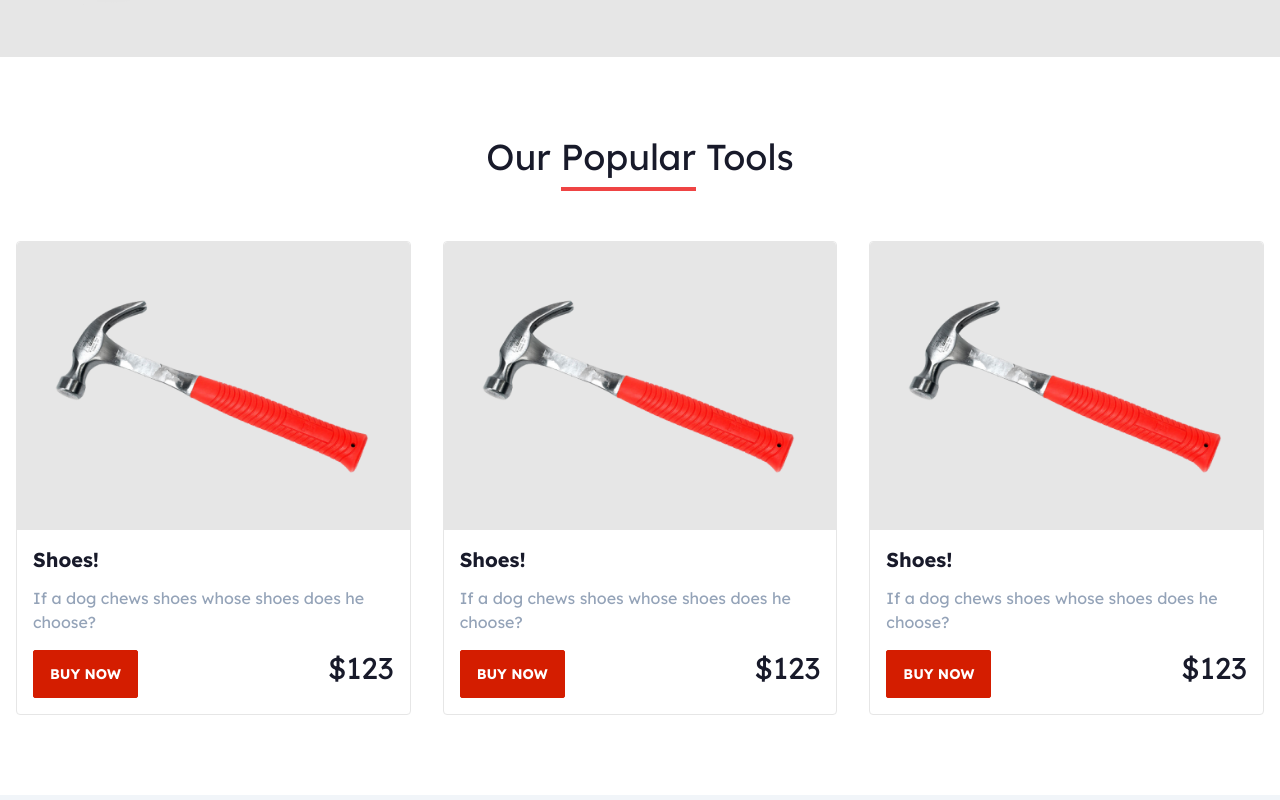
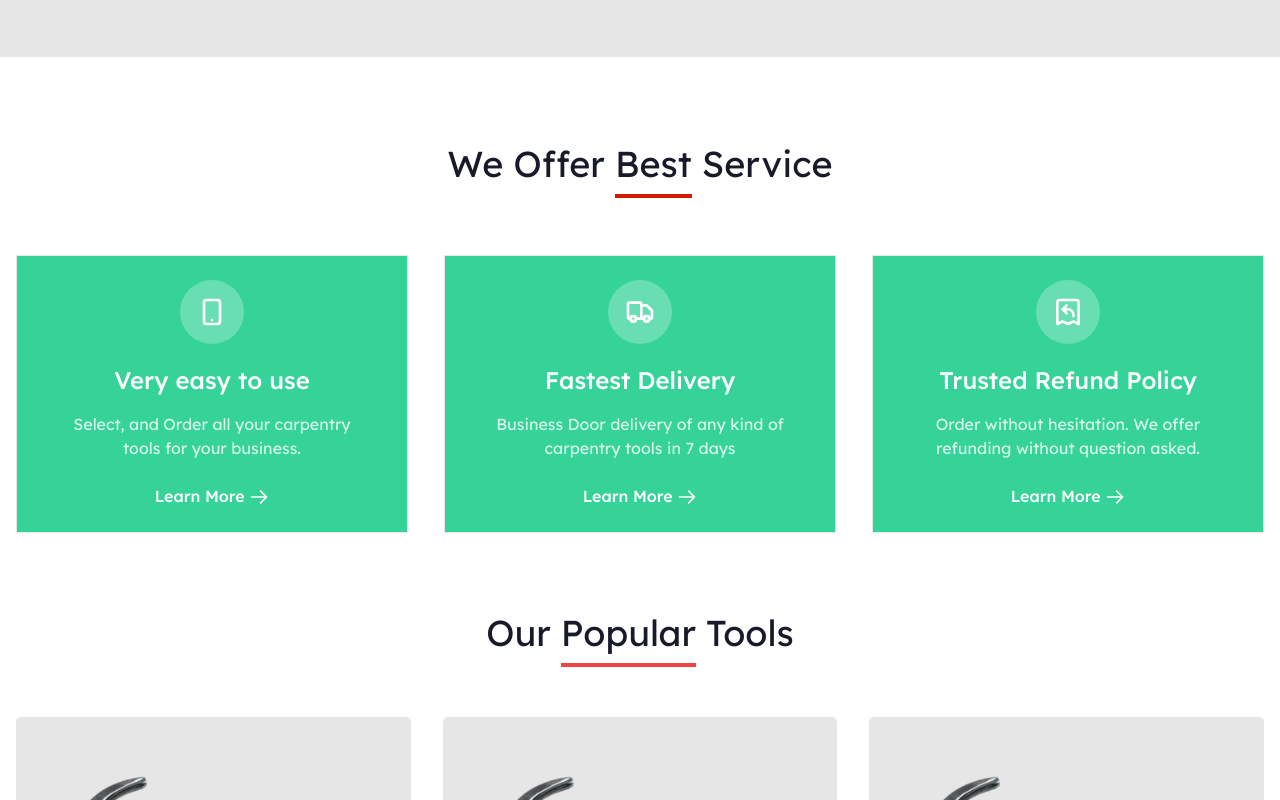
Before and after one commit to Naiem890/Tools-Hub, a React (Create React App) app: page / in a window 1280 px wide. Shown: the part 640-1440 px from the top of the page. Built offline with nearby package versions, Linux system fonts and the light colour scheme; the HTML template or start-up script is replaced by a standard one.

Commit message:
features section added

```diff
--- /dev/null
+++ b/src/components/Pages/Home/Features.js
@@ -0,0 +1,66 @@
+import {
+  ArrowRightIcon,
+  DeviceMobileIcon,
+  ReceiptRefundIcon,
+  TruckIcon,
+} from "@heroicons/react/outline";
+import React from "react";
+import { Link } from "react-router-dom";
+
+const Features = () => {
+  return (
+    <div className="container mx-auto 2xl:px-32 px-4 mt-20">
+      <h2 className="text-4xl text-center ">
+        We Offer{" "}
+        <span className="border-b-4 sm:pb-2 leading-normal border-primary">
+          Best
+        </span>{" "}
+        Service
+      </h2>
+
+      <div className="grid lg:grid-cols-3 md:grid-cols-2 grid-cols-1 mt-16 md:gap-9 gap-4 mb-9">
+        <div className="text-center border py-6 hover:shadow-lg hover:border-transparent transition-all cursor-pointer bg-success hover:bg-[#3B4342] text-white">
+          <div className="bg-[#ffffff40] rounded-full inline-block  p-4">
+            <DeviceMobileIcon className="w-8 h-8  inline-block text-white"></DeviceMobileIcon>
+          </div>
+          <h2 className="text-2xl font-medium mt-5 ">Very easy to use</h2>
+          <p className="mx-auto w-4/5 mt-4 opacity-80">
+            Select, and Order all your carpentry tools for your business.
+          </p>
+          <Link to="/" className=" mt-6 inline-block font-medium">
+            Learn More{"  "}
+            <ArrowRightIcon className="inline w-5 h-5"></ArrowRightIcon>
+          </Link>
+        </div>
+        <div className="text-center border py-6 hover:shadow-lg hover:border-transparent transition-all cursor-pointer bg-success hover:bg-[#3B4342] text-white">
+          <div className="bg-[#ffffff40] rounded-full inline-block  p-4">
+            <TruckIcon className="w-8 h-8  inline-block text-white"></TruckIcon>
+          </div>
+          <h2 className="text-2xl font-medium mt-5 ">Fastest Delivery</h2>
+          <p className="mx-auto w-4/5 mt-4 opacity-80">
+            Business Door delivery of any kind of carpentry tools in 7 days
+          </p>
+          <Link to="/" className=" mt-6 inline-block font-medium">
+            Learn More{"  "}
+            <ArrowRightIcon className="inline w-5 h-5"></ArrowRightIcon>
+          </Link>
+        </div>
+        <div className="text-center border py-6 hover:shadow-lg hover:border-transparent transition-all cursor-pointer bg-success hover:bg-[#3B4342] text-white">
+          <div className="bg-[#ffffff40] rounded-full inline-block  p-4">
+            <ReceiptRefundIcon className="w-8 h-8  inline-block text-white"></ReceiptRefundIcon>
+          </div>
+          <h2 className="text-2xl font-medium mt-5 ">Trusted Refund Policy</h2>
+          <p className="mx-auto w-4/5 mt-4 opacity-80">
+            Order without hesitation. We offer refunding without question asked.
+          </p>
+          <Link to="/" className=" mt-6 inline-block font-medium">
+            Learn More{"  "}
+            <ArrowRightIcon className="inline w-5 h-5"></ArrowRightIcon>
+          </Link>
+        </div>
+      </div>
+    </div>
+  );
+};
+
+export default Features;
--- a/src/components/Pages/Home/Home.js
+++ b/src/components/Pages/Home/Home.js
@@ -1,4 +1,5 @@
 import React from "react";
+import Features from "./Features";
 import Hero from "./Hero";
 import Reviews from "./Reviews";
 import Stats from "./Stats";
@@ -8,6 +9,7 @@ const Home = () => {
   return (
     <div>
       <Hero></Hero>
+      <Features></Features>
       <Tools></Tools>
       <Stats></Stats>
       <Reviews></Reviews>
--- a/src/components/Pages/Home/Review.js
+++ b/src/components/Pages/Home/Review.js
@@ -2,7 +2,7 @@ import React from "react";
 
 const Review = () => {
   return (
-    <article className="border px-7 py-5 bg-slate-50">
+    <article className="border px-7 py-5 bg-slate-50 hover:shadow-lg hover:border-transparent transition-all cursor-pointer">
       <div className="flex gap-3">
         <div class="flex items-center mb-4 space-x-6">
           <div class="avatar">
--- a/src/components/Pages/Home/Tool.js
+++ b/src/components/Pages/Home/Tool.js
@@ -3,8 +3,7 @@ import hammerImage from "./../../../assets/image/hammer.png";
 
 const Tool = () => {
   return (
-    <div>
-      <div className="card card-compact card-bordered">
+    <div className="card card-compact card-bordered hover:shadow-lg hover:border-transparent transition-all cursor-pointer">
       <figure className="bg-base-200 min-h-72 px-8 py-6">
         <img src={hammerImage} className="object-cover" alt="Shoes" />
       </figure>
@@ -19,7 +18,6 @@ const Tool = () => {
         </div>
       </div>
     </div>
-    </div>
   );
 };
 
--- a/src/components/Pages/Home/Tools.js
+++ b/src/components/Pages/Home/Tools.js
@@ -3,7 +3,7 @@ import Tool from "./Tool";
 
 const Tools = () => {
   return (
-    <div className="container 2xl:px-32 px-4  mx-auto mt-20">
+    <div className="container 2xl:px-32 px-4  mx-auto mt-20 ">
       <h2 className="text-4xl text-center">
         Our <span className=" border-b-4 pb-2 border-red-500">Popular</span>{" "}
         Tools
```
Lines whose indentation alone changed are shown as unchanged.
